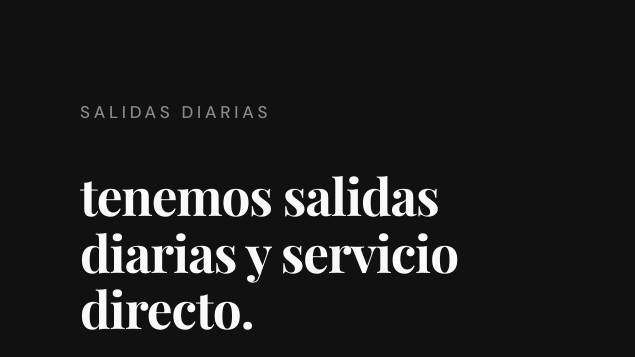
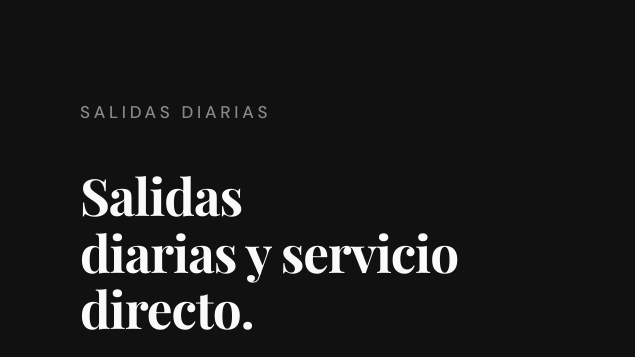
Before and after one commit to anez69leygue-maker/La-preferida-bus-Pagina-wen, a plain HTML site: page index.html in a window 1280 px wide. Shown: the part 1935-2292 px from the top of the page, 0-635 px from the left. Drawn offline with nearby package versions, Linux system fonts and the light colour scheme.

Commit message:
Update index.html

```diff
--- a/index.html
+++ b/index.html
@@ -486,7 +486,7 @@
   <div class="feature-split">
     <div class="feature-body dark">
       <p class="section-label reveal">Salidas diarias</p>
-      <h2 class="reveal reveal-delay-1">tenemos salidas<br/>diarias y servicio directo.</h2>
+      <h2 class="reveal reveal-delay-1">Salidas<br/>diarias y servicio directo.</h2>
       <p class="reveal reveal-delay-2">Conductores certificados con más de 5 años de experiencia en ruta y protocolos estrictos de seguridad vial.</p>
       <ul class="feature-list reveal reveal-delay-2">
         <li>servicio directo de Santa Cruz a Buenos Aires</li>
```
